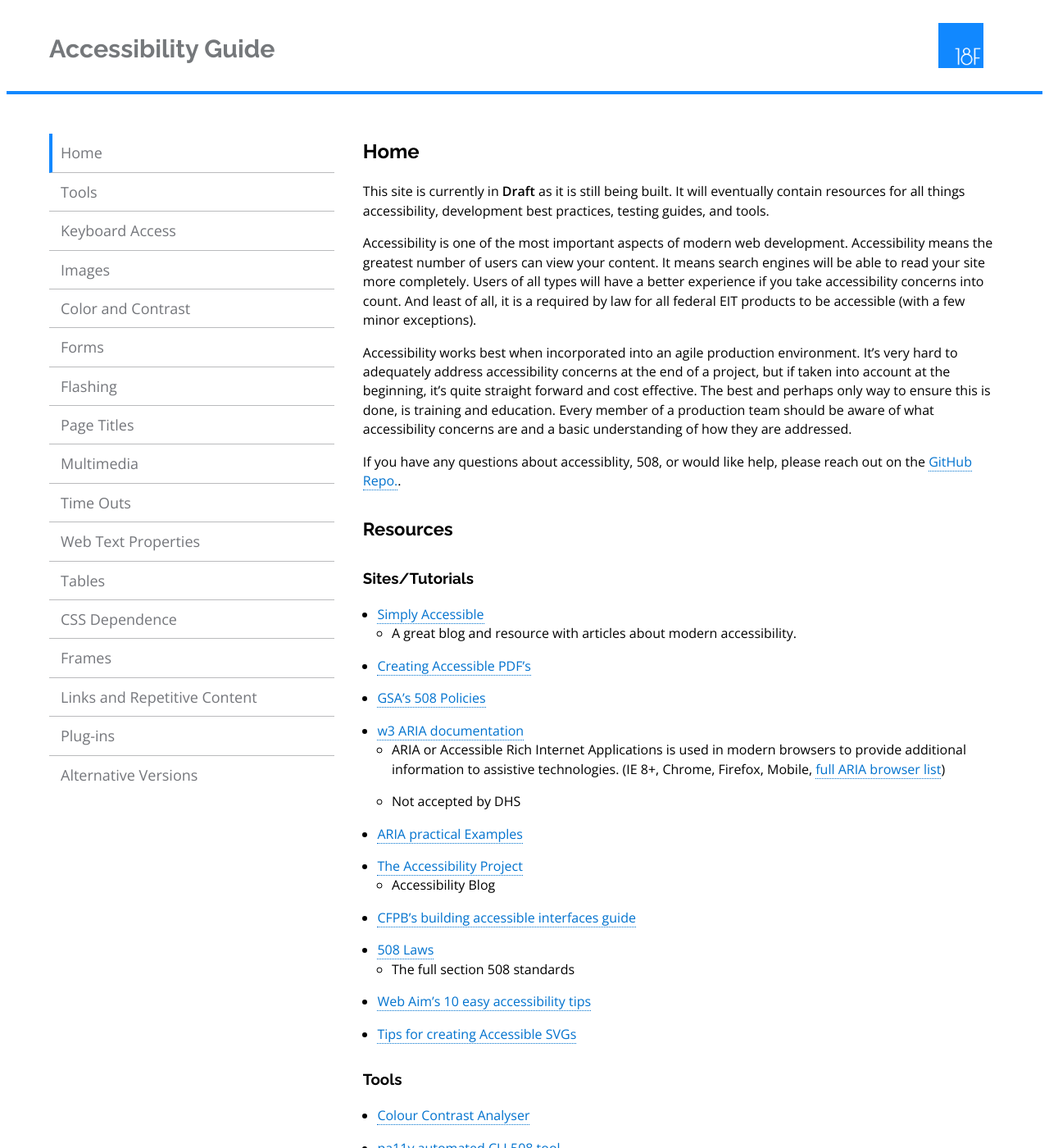
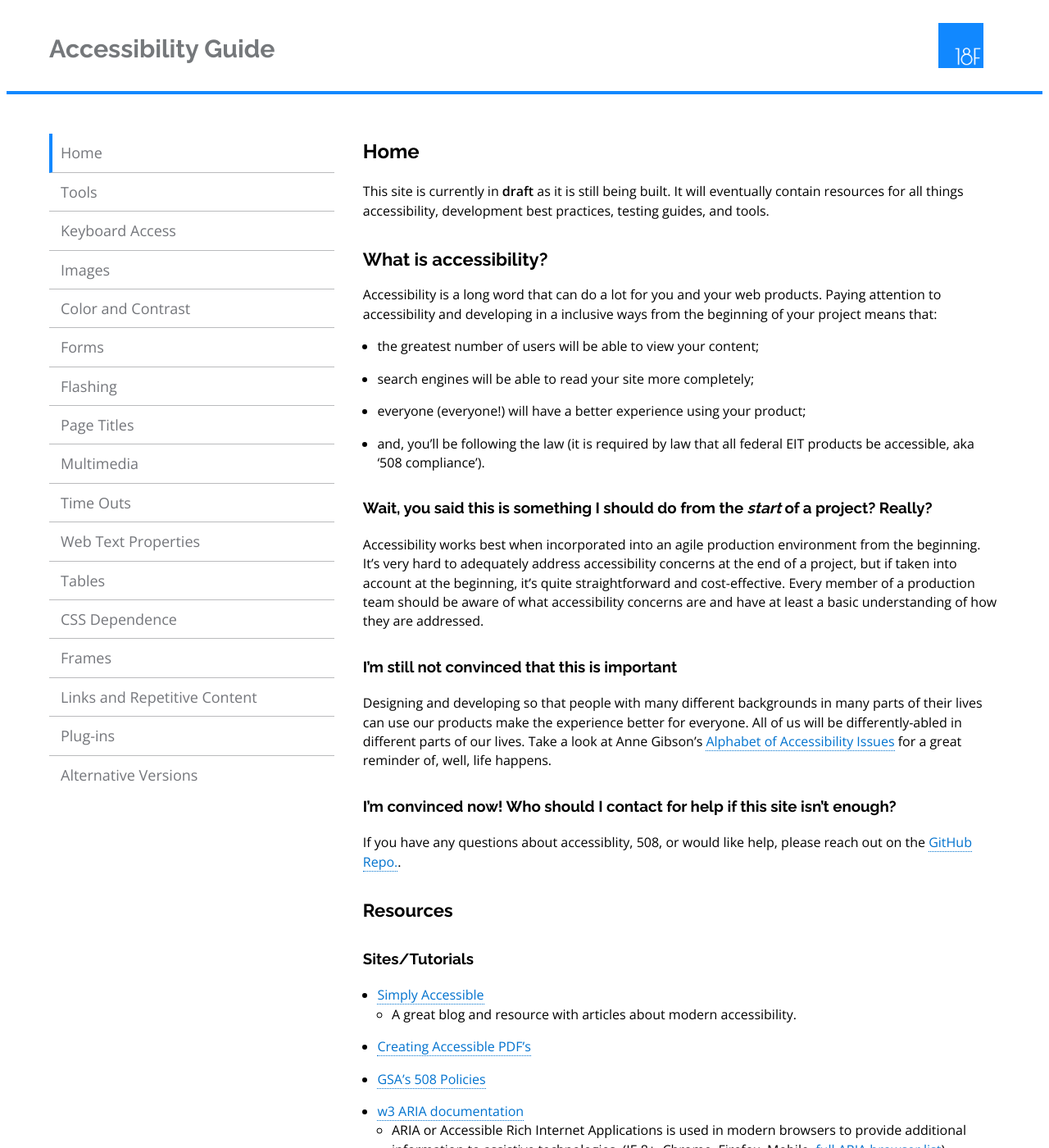
Before and after one commit to 18F/accessibility, a Jekyll site: the page built from index.md, in a window 1280 px wide and 1400 px high. Shown: the whole window at 82% size. Built offline with Jekyll 4.4.1, drawn with Linux system fonts in a browser that asks for light colours; nearby versions of some CDN libraries; Markdown is read by kramdown in place of the engine named in the settings.

Commit message:
Attempts to make the intro friendlier and incorporate some Why into the What.

```diff
--- a/index.md
+++ b/index.md
@@ -7,12 +7,26 @@ title: Home
 page_title: Home
 ---
 
-This site is currently in __Draft__ as it is still being built. It will eventually contain resources for all things accessibility, development best practices, testing guides, and tools.
+This site is currently in __draft__ as it is still being built. It will eventually contain resources for all things accessibility, development best practices, testing guides, and tools.
 
+## What is accessibility?
 
-Accessibility is one of the most important aspects of modern web development. Accessibility means the greatest number of users can view your content. It means search engines will be able to read your site more completely. Users of all types will have a better experience if you take accessibility concerns into count. And least of all, it is a required by law for all federal EIT products to be accessible (with a few minor exceptions).
+Accessibility is a long word that can do a lot for you and your web products. Paying attention to accessibility and developing in a inclusive ways from the beginning of your project means that:
 
-Accessibility works best when incorporated into an agile production environment. It's very hard to adequately address accessibility concerns at the end of a project, but if taken into account at the beginning, it's quite straight forward and cost effective. The best and perhaps only way to ensure this is done, is training and education. Every member of a production team should be aware of what accessibility concerns are and a basic understanding of how they are addressed.
+- the greatest number of users will be able to view your content;
+- search engines will be able to read your site more completely;
+- everyone (everyone!) will have a better experience using your product;
+- and, you'll be following the law (it is required by law that all federal EIT products be accessible, aka '508 compliance').
+
+### Wait, you said this is something I should do from the _start_ of a project? Really?
+
+Accessibility works best when incorporated into an agile production environment from the beginning. It's very hard to adequately address accessibility concerns at the end of a project, but if taken into account at the beginning, it's quite straightforward and cost-effective. Every member of a production team should be aware of what accessibility concerns are and have at least a basic understanding of how they are addressed.
+
+### I'm still not convinced that this is important
+
+Designing and developing so that people with many different backgrounds in many parts of their lives can use our products make the experience better for everyone. All of us will be differently-abled in different parts of our lives. Take a look at Anne Gibson's [Alphabet of Accessibility Issues](https://the-pastry-box-project.net/anne-gibson/2014-july-31) for a great reminder of, well, life happens.
+
+### I'm convinced now! Who should I contact for help if this site isn't enough?
 
 If you have any questions about accessiblity, 508, or would like help, please reach out on the [GitHub Repo.](https://github.com/18F/accessibility).
 
```
